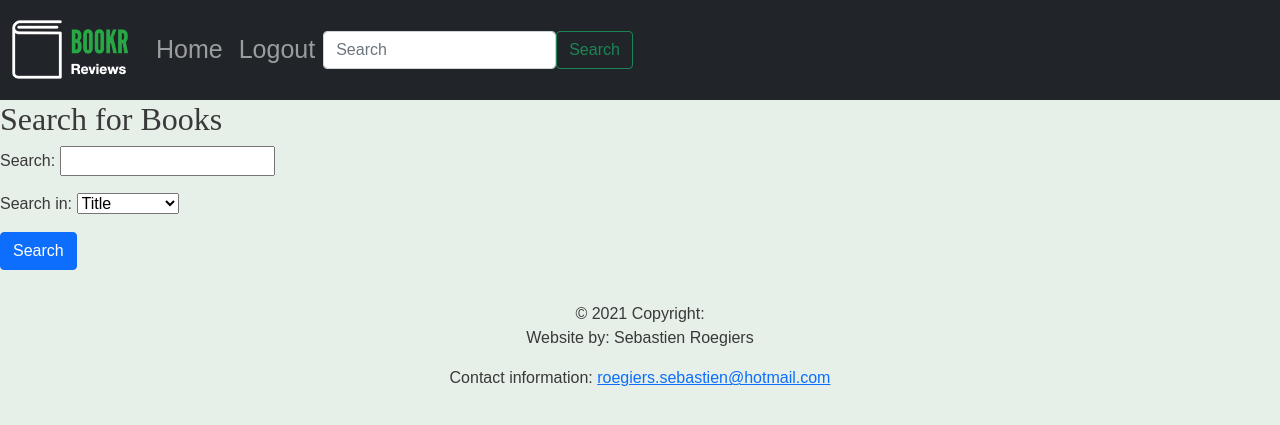
After one commit to perimus/django_framework_review_app, a Django app: page /book-search/ in a window 1280 px wide. The commit adds this page. Shown: the top 425 px of the page. Run offline with Django 3.2, Linux system fonts and the light colour scheme.

Commit message:
add: search form for bookreviewr You can also use nav bar search form to search books.

```diff
--- a/bookreviewr/reviews/forms/books.py
+++ b/bookreviewr/reviews/forms/books.py
@@ -11,4 +11,4 @@ class SearchForm(forms.Form):
     )
 
     search = forms.CharField(min_length=3, required=False)
-    search_in = forms.ChoiceField(choices=[CHOICES], required=False)
+    search_in = forms.ChoiceField(choices=SEARCH_CHOICES, required=False)
--- a/bookreviewr/reviews/models.py
+++ b/bookreviewr/reviews/models.py
@@ -101,5 +101,8 @@ class DBBookContributor(Model):
         verbose_name="The role this contributor had in the book", choices=ContributionRoles.choices, max_length=20
     )
 
+    def __str__(self):
+        return "{} {} {}".format(self.contributor.initialled_name(), self.role, self.book.isbn)
+
     class Meta:
         db_table = "books_contributors"
--- /dev/null
+++ b/bookreviewr/reviews/templates/reviews/search-results.html
@@ -0,0 +1,49 @@
+{% extends 'reviews/base.html' %}
+
+{% block title %}
+    {% if form.is_valid and search_text %}
+    Search Results for {{ search_text }}
+    {% else %}
+    Book Search
+    {% endif %}
+{% endblock title %}
+
+
+{% block content %}
+    <h2>Search for Books</h2>
+    <form method="get">
+
+        {{ form.as_p }}
+
+        <p>
+            <button type="submit" class="btn btn-primary" name="button_element" value="Button Element">
+                Search
+            </button>
+        </p>
+        <input type="hidden" name="hidden_input" value="Hidden Value">
+    </form>
+
+    {% if form.is_valid and search_text %}
+        <h3>Search results for <em>{{ search_text }}</em></h3>
+
+        {% if book_list %}
+            <ul class="list-group">
+                {% for book in book_list %}
+                <li class="list-group-item">
+                    <span class="text-info">Title: </span><span> {{ book.title }}</span><br>
+                    <span class="text-info">Contributors: </span>
+                    <span>
+                        {% for contributor in book.contributors.all %}
+                        {{contributor.first_name}} {{contributor.middle_names}} {{contributor.last_name}}
+                        {% if not forloop.last %}, {% endif %}
+                        {% endfor %}
+                    </span><br>
+                </li>
+                {% endfor %}
+            </ul>
+        {% else %}
+            <p>No results found.</p>
+        {% endif %}
+    {% endif %}
+
+{% endblock content %}
--- a/bookreviewr/reviews/urls.py
+++ b/bookreviewr/reviews/urls.py
@@ -1,9 +1,10 @@
 from django.urls import path
 from django.views.generic.base import TemplateView
-from reviews.views import book_detail, books_list
+from reviews.views import book_detail, books_list, book_search
 
 urlpatterns = [
     path("", TemplateView.as_view(template_name="base.html"), name="home"),
     path("books/", books_list, name="books_list"),
     path("book/<int:book_id>/", book_detail, name="book_detail"),
+    path("book-search/", book_search, name="book_search")
 ]
--- a/bookreviewr/reviews/views/__init__.py
+++ b/bookreviewr/reviews/views/__init__.py
@@ -1,6 +1,7 @@
-from .book import book_detail, books_list
+from .book import book_detail, books_list, book_search
 
 __all__ = [
     "books_list",
     "book_detail",
+    "book_search",
 ]
--- a/bookreviewr/reviews/views/book.py
+++ b/bookreviewr/reviews/views/book.py
@@ -2,6 +2,9 @@ from django.http import HttpRequest
 from django.shortcuts import get_object_or_404, render
 from reviews.models import DBBook
 from reviews.utils import calc_average_rating
+from reviews.forms import SearchForm
+from typing import Set
+from django.db.models import Q
 
 
 def books_list(request: HttpRequest) -> render:
@@ -37,3 +40,27 @@ def book_detail(request: HttpRequest, book_id: int) -> render:
     context = {"book": book, "reviews": reviews, "book_rating": book_rating}
 
     return render(request, "reviews/book.html", context)
+
+
+def book_search(request: HttpRequest) -> render:
+    search_text: str = request.GET.get("search", "")
+    form: SearchForm = SearchForm(request.GET)
+    books: Set[DBBook] = set()
+    print(search_text)
+
+    if form.is_valid() and form.cleaned_data["search"]:
+        search: str = form.cleaned_data["search"]
+        search_in: str = form.cleaned_data.get("search_in") or "title"
+
+        query: Q = Q()
+
+        if search_in == "title":
+            query &= Q(title__icontains=search)
+        else:
+            query &= Q(contributors__first_name__icontains=search) | Q(contributors__last_name__icontains=search)
+
+        books = list(DBBook.objects.filter(query).all())
+
+    context = {"book_list": books, "form": form, "search_text": search_text}
+
+    return render(request, "reviews/search-results.html", context)
--- a/bookreviewr/templates/base.html
+++ b/bookreviewr/templates/base.html
@@ -7,9 +7,10 @@
     <meta name="viewport" content="width=device-width, initial-scale=1.0m shrink-to-fit=no">
     <!-- Bootstrap CSS -->
     <link href="https://cdn.jsdelivr.net/npm/bootstrap@5.0.1/dist/css/bootstrap.min.css" rel="stylesheet" integrity="sha384-+0n0xVW2eSR5OomGNYDnhzAbDsOXxcvSN1TPprVMTNDbiYZCxYbOOl7+AMvyTG2x" crossorigin="anonymous">
-    <title>Bookreviewr</title>
     <link rel="stylesheet"  href="https://fonts.googleapis.com/css?family=Libre+Baskerville|Source+Sans+Pro&display=swap">
     <link rel="stylesheet" href="{% static 'main.css' %}">
+    <title>{% block title %}Bookreviewr{% endblock title %}</title>
+
 </head>
 <body>
     <nav class="navbar navbar-expand-lg navbar-dark bg-dark sticky-top">
@@ -27,8 +28,8 @@
                 <a class="nav-link" href="#">Logout</a>
                 </li>
             </ul>
-            <form class="d-flex">
-                <input class="form-control me-2" type="search" placeholder="Search" aria-label="Search">
+            <form class="d-flex" action="{% url 'book_search' %}">
+                <input class="form-control mr-sm-2" type="search" placeholder="Search" name="search" aria-label="Search" value="{{ search_text }}" minlength="3">
                 <button class="btn btn-outline-success" type="submit">Search</button>
             </form>
         </div>
```
